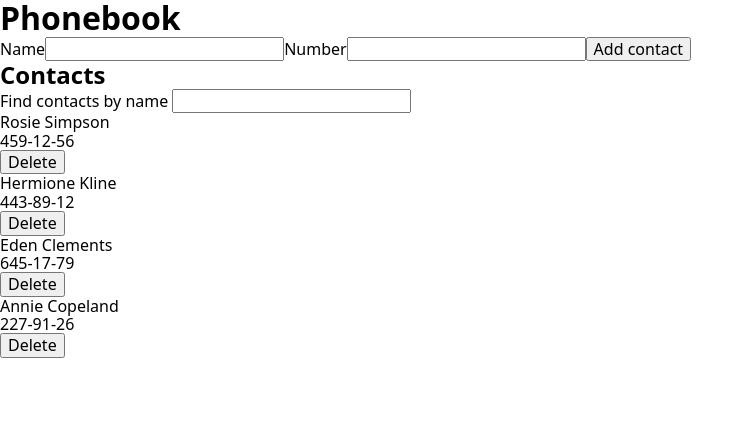
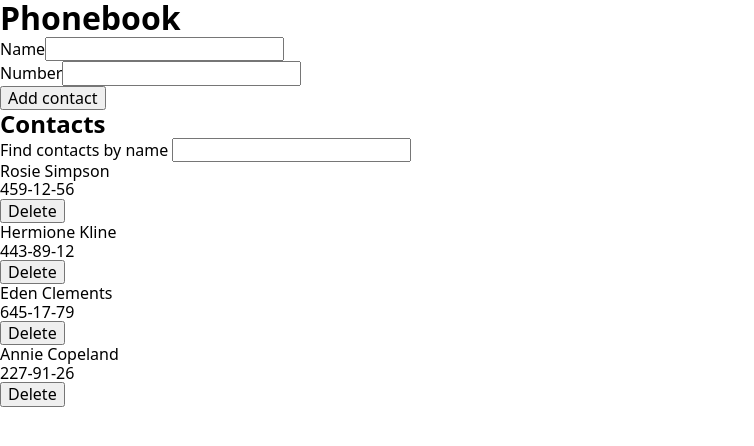
Before and after one commit to MaksimEdam/goit-react-hw-02-phonebook, a React (Create React App) app: page / in a window 1280 px wide. Shown: the top 446 px of the page, without its empty margins (0-754 px from the left). Built offline with nearby package versions, Linux system fonts and the light colour scheme.

Commit message:
add file index.js

```diff
--- a/src/App.js
+++ b/src/App.js
@@ -1,7 +1,7 @@
 import { Component } from 'react';
-import Contacts from './components/Contacts/Contacts';
-import Form from './components/Form/Form';
-import Filter from './components/Filter/Filter';
+import Contacts from './components/Contacts';
+import Form from './components/Form';
+import Filter from './components/Filter';
 import { nanoid } from 'nanoid';
 import 'modern-normalize/modern-normalize.css';
 import './index.css';
@@ -57,14 +57,20 @@ class App extends Component {
     const visibleContacts = this.getVisibleContacts();
     return (
       <div>
-        <h1>Phonebook</h1>
+        <div className="Wra">
+          <h1 className="rrr">Phonebook</h1>
+
           <Form onSubmit={this.addContact} />
-        <h2>Contacts</h2>
+        </div>
+        <div className="Wra">
+          <h2 className="rrr">Contacts</h2>
           <Filter value={filter} onChange={this.changeFilter} />
+
           <Contacts
             contacts={visibleContacts}
             onDeleteContact={this.deleteContacts}
           />
+        </div>
       </div>
     );
   }
--- a/src/components/Contacts/Contacts.jsx
+++ b/src/components/Contacts/Contacts.jsx
@@ -1,11 +1,13 @@
 function Contacts({ contacts, onDeleteContact }) {
   return (
-    <ul>
+    <ul className="bbb">
       {contacts.map(({ id, name, number }) => (
-        <li key={id}>
+        <li key={id} className="iii">
           <p>{name}</p>
           <p>{number}</p>
-          <button onClick={() => onDeleteContact(id)}>Delete</button>
+          <button className="fff" onClick={() => onDeleteContact(id)}>
+            Delete
+          </button>
         </li>
       ))}
     </ul>
--- /dev/null
+++ b/src/components/Contacts/index.js
@@ -0,0 +1 @@
+export { default } from './Contacts';
--- a/src/components/Filter/Filter.jsx
+++ b/src/components/Filter/Filter.jsx
@@ -2,7 +2,7 @@ import React from 'react';
 
 function Filter({ value, onChange }) {
   return (
-    <label>
+    <label className="hhh">
       Find contacts by name{' '}
       <input type="text" value={value} onChange={onChange} />
     </label>
--- /dev/null
+++ b/src/components/Filter/index.js
@@ -0,0 +1 @@
+export { default } from './Filter';
--- a/src/components/Form/Form.jsx
+++ b/src/components/Form/Form.jsx
@@ -12,7 +12,6 @@ class Form extends Component {
   };
   handleSubmit = e => {
     e.preventDefault();
-    console.log(this.state);
     const { name, number } = this.state;
     this.props.onSubmit(name, number);
     this.setState({ name: '', number: '' });
@@ -23,8 +22,9 @@ class Form extends Component {
 
   render() {
     return (
-      <form onSubmit={this.handleSubmit}>
-        <label className="2">
+      <form onSubmit={this.handleSubmit} className="test3">
+        <div className="inputW">
+          <label className="ttt">
             Name
             <input
               type="text"
@@ -36,7 +36,9 @@ class Form extends Component {
               required
             />
           </label>
-        <label>
+        </div>
+        <div className="inputW">
+          <label className="ttt">
             Number
             <input
               type="tel"
@@ -48,7 +50,8 @@ class Form extends Component {
               required
             />
           </label>
-        <button className="5" type="submit">
+        </div>
+        <button className="fff" type="submit">
           Add contact
         </button>
       </form>
--- /dev/null
+++ b/src/components/Form/index.js
@@ -0,0 +1 @@
+export { default } from './Form';
```
Also changed, not shown: 6 other files (tests, documents, lock files or other folders). Lines whose indentation alone changed are shown as unchanged.
